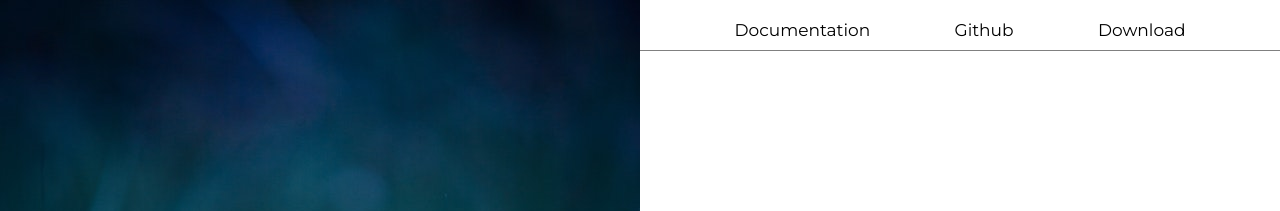
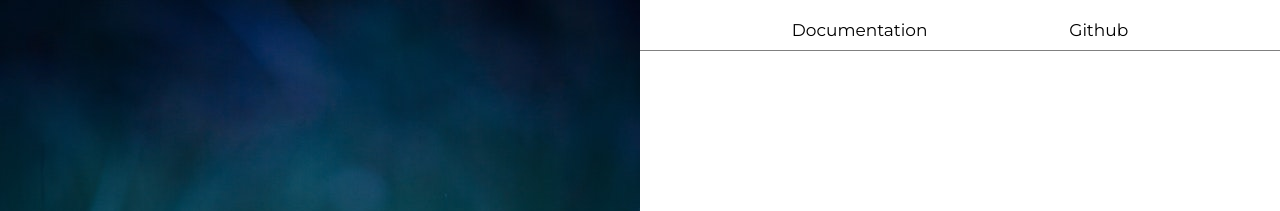
Before and after one commit to Joyan11/Fractal-UI, a plain HTML site: page index.html in a window 1280 px wide. Shown: the top 211 px of the page. Drawn offline with nearby package versions, Linux system fonts and the light colour scheme.

Commit message:
refactor: introduction section updated

```diff
--- a/index.html
+++ b/index.html
@@ -43,7 +43,7 @@
               >Github</a
             >
           </li>
-          <li><a class="link-style">Download</a></li>
+          <!-- <li><a class="link-style">Download</a></li> -->
         </ul>
       </nav>
       <main>
```
